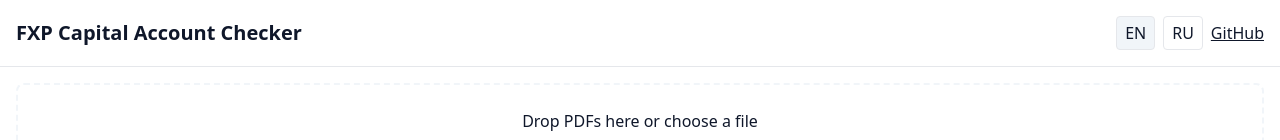
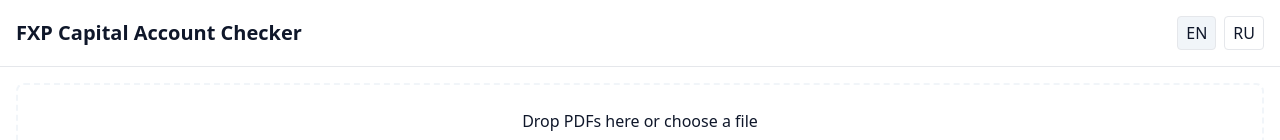
Before and after one commit to Servc-account/PDF_to_Excel_Parser, a React (Vite) app: page / in a window 1280 px wide. Shown: the top 140 px of the page. Built offline with nearby package versions, Linux system fonts and the light colour scheme.

Commit message:
Remove GitHub link from the Header component for a cleaner UI.

```diff
--- a/src/components/Header.tsx
+++ b/src/components/Header.tsx
@@ -12,15 +12,6 @@
       <div className="flex items-center gap-2">
         <button className={`border px-2 py-1 rounded ${locale === 'en' ? 'bg-muted' : ''}`} onClick={() => setLocale('en')} aria-label="English">EN</button>
         <button className={`border px-2 py-1 rounded ${locale === 'ru' ? 'bg-muted' : ''}`} onClick={() => setLocale('ru')} aria-label="Русский">RU</button>
-        <a
-          href="https://github.com/your/repo"
-          target="_blank"
-          rel="noreferrer"
-          className="underline"
-          aria-label="GitHub repository"
-        >
-          GitHub
-        </a>
       </div>
     </header>
   );
```
